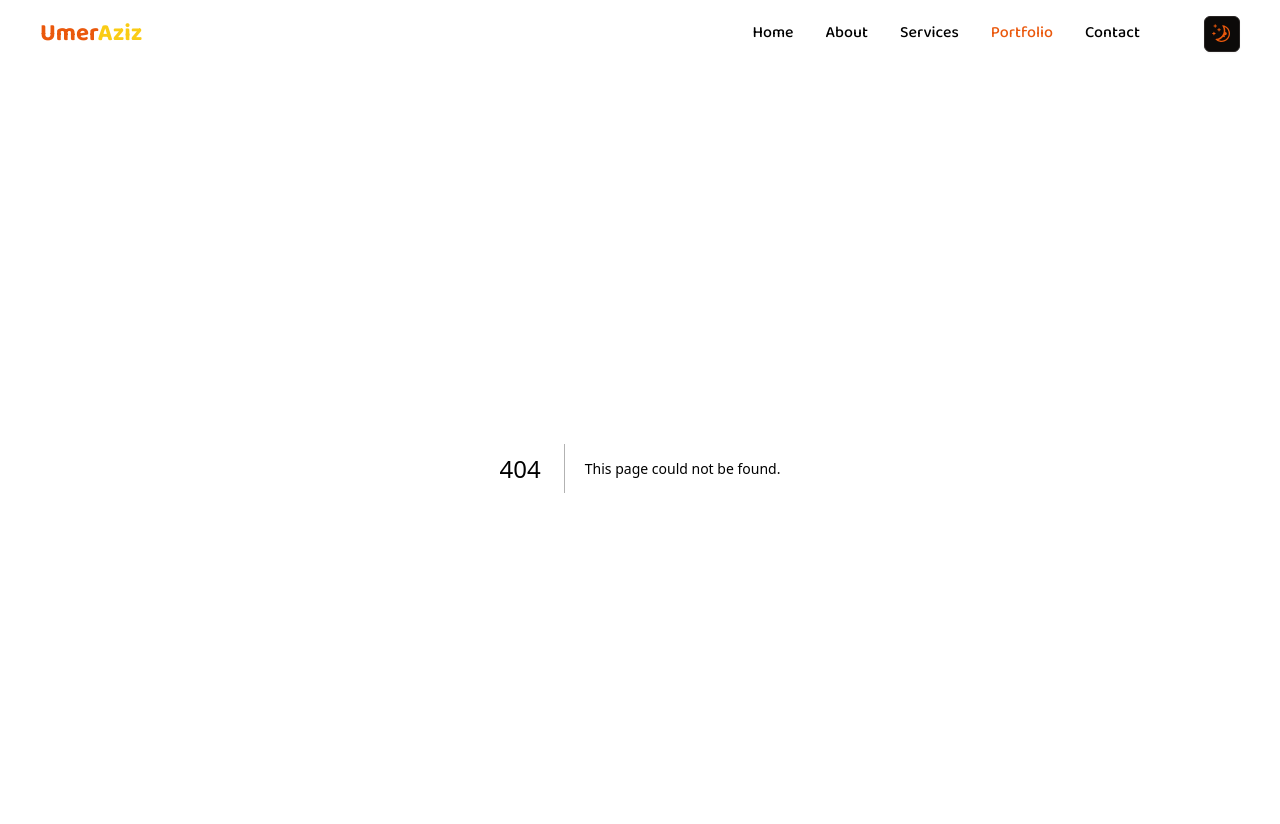
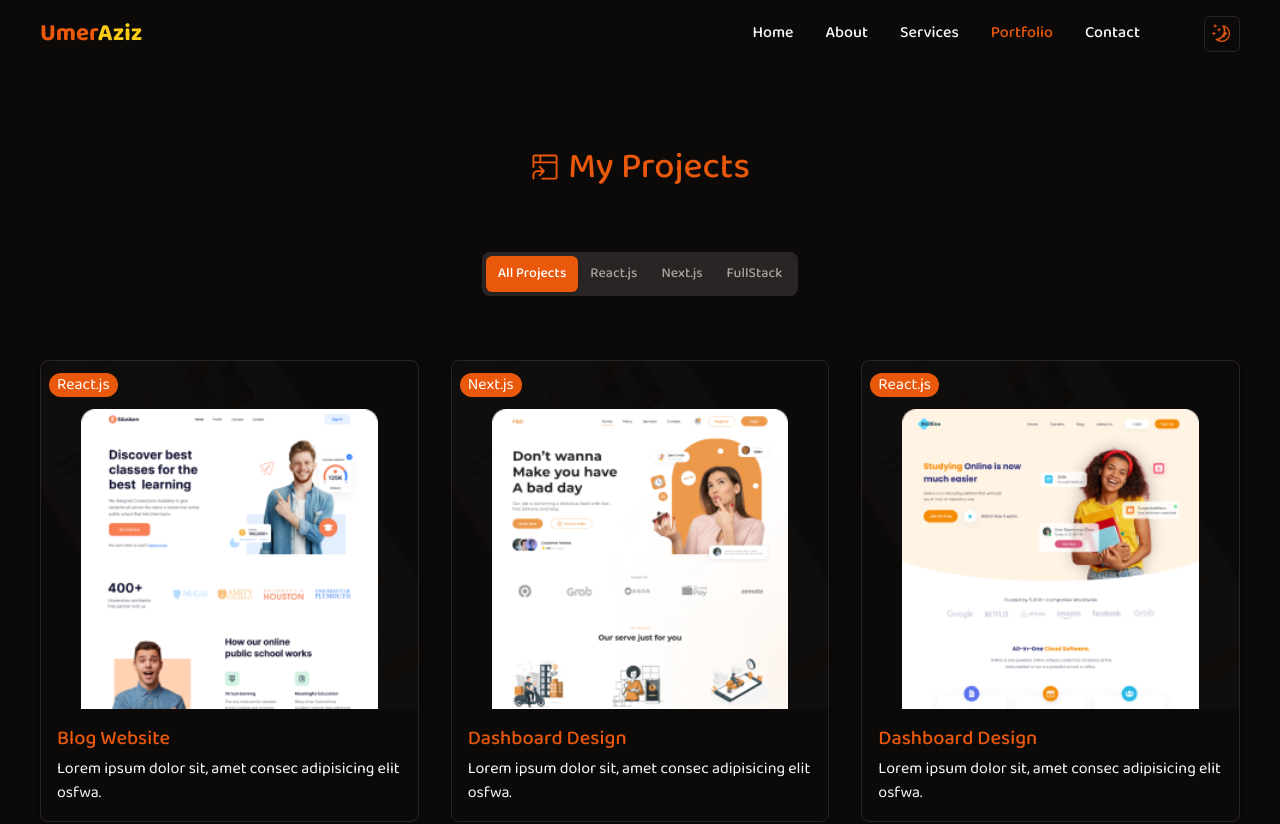
Before and after one commit to Umer-Aziz/portfolio, a Next.js app: page /portfolio in a window 1280 px wide. Before the commit this address had no page. Shown: the top 824 px of the page. Built offline with nearby package versions, Linux system fonts and the light colour scheme.

Commit message:
added page project

```diff
--- /dev/null
+++ b/app/portfolio/page.tsx
@@ -0,0 +1,31 @@
+"use client"
+import React from 'react'
+import { motion } from 'framer-motion';
+import { GoProjectSymlink } from "react-icons/go";
+import ProjectTabs from '@/components/portfolio/ProjectTabs';
+import Banner from '@/components/Banner';
+
+const page = () => {
+    return (
+        <>
+            <main className='min-h-screen'>
+                <motion.div className='padd-x padd-y max-width'
+                    whileInView={{ opacity: [0, 1] }}
+                    transition={{ duration: 1 }}>
+                    <section>
+                        <div className='flex items-center justify-center gap-2'>
+                            <GoProjectSymlink className='text-2xl lg:text-3xl text-primary mb-0.5' />
+                            <h2 className='text-center text-3xl lg:text-4xl text-primary font-medium'>My Projects</h2>
+                        </div>
+                        <div className='mt-12 md:mt-16'>
+                            <ProjectTabs/>
+                        </div>
+                    </section>
+                </motion.div>
+                <Banner/>
+            </main>
+        </>
+    )
+}
+
+export default page
--- a/components/Banner.tsx
+++ b/components/Banner.tsx
@@ -17,9 +17,8 @@ const Banner = () => {
                 <h6 className='text-primary text-xl tracking-wider font-medium'>What’s Next?</h6>
                 </div>
                 <h4 className='text-4xl xl:text-5xl mb-4 xl:mb-6 font-semibold'>Get In Touch</h4>
-                <p className='max-w-xl text-lg text-center tracking-wider'>As I'm always looking for new opportunities, my inbox is always open. Schedule a call to discuss how I can help you meet your goals. Let's connect!</p>
+                <p className='max-w-xl text-lg text-center tracking-wider'>As I'm always looking for new opportunities, my inbox is always open. Schedule a call to discuss how I can help you to meet your goals. Let's connect!</p>
                 <a href="/contact"><Button className='mt-8 animate-bounce'>Say Hello</Button></a>
-
         </div>
     </motion.section>
     </>
--- /dev/null
+++ b/components/portfolio/ProjectTabs.tsx
@@ -0,0 +1,95 @@
+import React, { useState } from 'react';
+import { PiGithubLogoBold } from "react-icons/pi";
+import { MdOutlineLink } from 'react-icons/md';
+import { Tabs, TabsContent, TabsList, TabsTrigger } from "@/components/ui/tabs";
+
+const ProjectTabs = () => {
+    const [selectedTab, setSelectedTab] = useState("all");
+
+    const ProjectData = [
+        {
+            Tag:"React.js",
+            Image:"/img/1.png",
+            Title:"Blog Website",
+            Desc:"Lorem ipsum dolor sit, amet consec adipisicing elit osfwa.",
+            DemoLink:"/#",
+            CodeLink:"/#",
+        },
+        {
+            Tag:"Next.js",
+            Image:"/img/2.png",
+            Title:"Dashboard Design",
+            Desc:"Lorem ipsum dolor sit, amet consec adipisicing elit osfwa.",
+            DemoLink:"/#",
+            CodeLink:"/#",
+        },
+        {
+            Tag:"React.js",
+            Image:"/img/3.png",
+            Title:"Dashboard Design",
+            Desc:"Lorem ipsum dolor sit, amet consec adipisicing elit osfwa.",
+            DemoLink:"/#",
+            CodeLink:"/#",
+        },
+        {
+            Tag:"fullstack",
+            Image:"/img/4.png",
+            Title:"Dashboard Design",
+            Desc:"Lorem ipsum dolor sit, amet consec adipisicing elit osfwa.",
+            DemoLink:"/#",
+            CodeLink:"/#",
+        },
+    ];
+
+    const filteredProjects = selectedTab === "all" ? ProjectData : ProjectData.filter(project => project.Tag === selectedTab);
+
+    return (
+        <div>
+            <Tabs defaultValue="all">
+                <div className='flex justify-center'>
+                    <TabsList>
+                        <TabsTrigger value="all" onClick={() => setSelectedTab("all")}>All Projects</TabsTrigger>
+                        <TabsTrigger value="React.js" onClick={() => setSelectedTab("React.js")}>React.js</TabsTrigger>
+                        <TabsTrigger value="Next.js" onClick={() => setSelectedTab("Next.js")}>Next.js</TabsTrigger>
+                        <TabsTrigger value="fullstack" onClick={() => setSelectedTab("fullstack")}>FullStack</TabsTrigger>
+                    </TabsList>
+                </div>
+                <div className='mt-12 md:mt-16'>
+                    <TabsContent value={selectedTab}>
+                        <div className='grid sm:grid-cols-2 lg:grid-cols-3 gap-8'>
+                            {filteredProjects.map((data, index) => (
+                                <div key={index} className='cursor-pointer relative rounded-md md:rounded-lg shadow-md hover:shadow-primary border group hover:border-primary duration-200'>
+                                    <span className='absolute top-3 left-2 bg-primary px-2 rounded-xl text-white'>{data.Tag}</span>
+                                    <div className={`pt-12 px-10 dark:bg-[url(/img/project-bg-dark.png)] bg-[url(/img/project-bg-light.png)] bg-center`}>
+                                        <img className='block w-full h-full object-cover' src={data.Image} alt="project" />
+                                    </div>
+                                    <div className='p-4 space-y-1'>
+                                        <h6 className='text-lg lg:text-xl font-medium text-primary'>{data.Title}</h6>
+                                        <p>{data.Desc}</p>
+                                    </div>
+                                    {/* // Refrence Link  */}
+                                    <div className='absolute inset-0 grid place-content-center scale-0 group-hover:scale-100 duration-200'>
+                                        <div className='flex items-center justify-center gap-2 -translate-y-4'>
+                                            <div className='bg-[#292524] p-3 rounded-full text-white hover:text-primary duration-150'>
+                                                <a href={data.DemoLink} target='_blank'>
+                                                    <MdOutlineLink className='text-xl'/>
+                                                </a>
+                                            </div>
+                                            <div className='bg-[#292524] p-3 rounded-full text-white hover:text-primary duration-150'>
+                                                <a href={data.CodeLink} target='_blank'>
+                                                    <PiGithubLogoBold className='text-xl'/>
+                                                </a>
+                                            </div>
+                                        </div>
+                                    </div>
+                                </div>
+                            ))}
+                        </div>
+                    </TabsContent>
+                </div>
+            </Tabs>
+        </div>
+    );
+};
+
+export default ProjectTabs;
--- /dev/null
+++ b/components/ui/tabs.tsx
@@ -0,0 +1,55 @@
+"use client"
+
+import * as React from "react"
+import * as TabsPrimitive from "@radix-ui/react-tabs"
+
+import { cn } from "@/lib/utils"
+
+const Tabs = TabsPrimitive.Root
+
+const TabsList = React.forwardRef<
+  React.ElementRef<typeof TabsPrimitive.List>,
+  React.ComponentPropsWithoutRef<typeof TabsPrimitive.List>
+>(({ className, ...props }, ref) => (
+  <TabsPrimitive.List
+    ref={ref}
+    className={cn(
+      "inline-flex items-center justify-center rounded-lg bg-muted p-1 text-muted-foreground",
+      className
+    )}
+    {...props}
+  />
+))
+TabsList.displayName = TabsPrimitive.List.displayName
+
+const TabsTrigger = React.forwardRef<
+  React.ElementRef<typeof TabsPrimitive.Trigger>,
+  React.ComponentPropsWithoutRef<typeof TabsPrimitive.Trigger>
+>(({ className, ...props }, ref) => (
+  <TabsPrimitive.Trigger
+    ref={ref}
+    className={cn(
+      "inline-flex items-center justify-center whitespace-nowrap rounded-md px-3 py-2 text-sm font-medium ring-offset-background transition-all focus-visible:outline-none focus-visible:ring-2 focus-visible:ring-ring focus-visible:ring-offset-2 disabled:pointer-events-none disabled:opacity-50 data-[state=active]:bg-primary data-[state=active]:text-white data-[state=active]:shadow",
+      className
+    )}
+    {...props}
+  />
+))
+TabsTrigger.displayName = TabsPrimitive.Trigger.displayName
+
+const TabsContent = React.forwardRef<
+  React.ElementRef<typeof TabsPrimitive.Content>,
+  React.ComponentPropsWithoutRef<typeof TabsPrimitive.Content>
+>(({ className, ...props }, ref) => (
+  <TabsPrimitive.Content
+    ref={ref}
+    className={cn(
+      "mt-2 ring-offset-background focus-visible:outline-none focus-visible:ring-2 focus-visible:ring-ring focus-visible:ring-offset-2",
+      className
+    )}
+    {...props}
+  />
+))
+TabsContent.displayName = TabsPrimitive.Content.displayName
+
+export { Tabs, TabsList, TabsTrigger, TabsContent }
--- a/next.config.mjs
+++ b/next.config.mjs
@@ -1,4 +1,14 @@
 /** @type {import('next').NextConfig} */
-const nextConfig = {};
+const nextConfig = {
+    images: {
+        remotePatterns: [
+          {
+            protocol: 'https',
+            hostname: 'ui.aceternity.com',
+          },
+        ],
+      }
+
+};
 
 export default nextConfig;
--- a/styles/globals.css
+++ b/styles/globals.css
@@ -81,6 +81,18 @@ html::-webkit-scrollbar-thumb{
   @apply bg-primary rounded-lg;
 }
 
+/*  tabs of portfolio css  */
+
+.no-visible-scrollbar {
+  scrollbar-width: none;
+  -ms-overflow-style: none;
+  -webkit-overflow-scrolling: touch;
+}
+
+.no-visible-scrollbar::-webkit-scrollbar {
+  @apply hidden;
+}
+
 
 @layer base {
   * {
```
Also changed, not shown: 1 other file (tests, documents, lock files or other folders).
